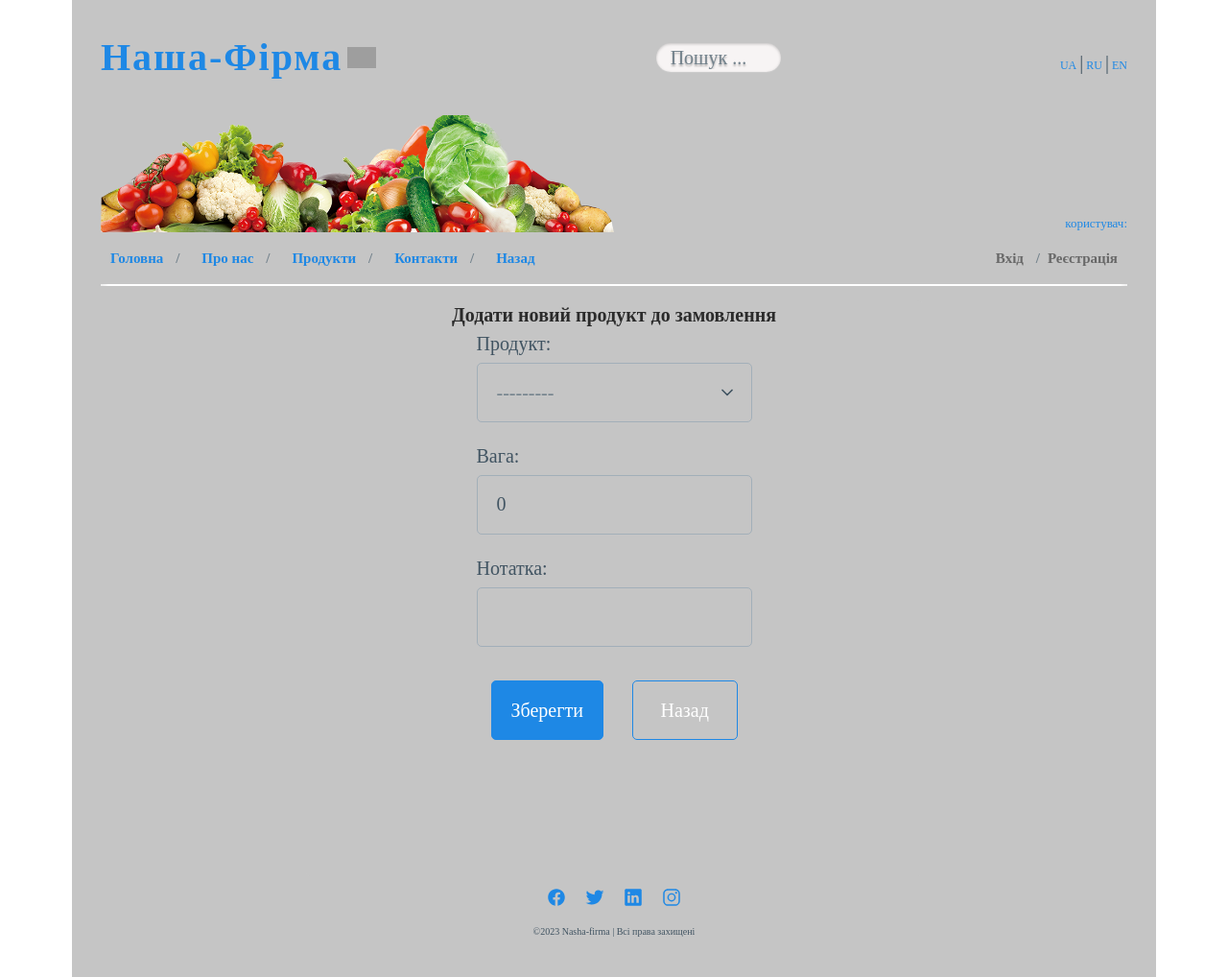
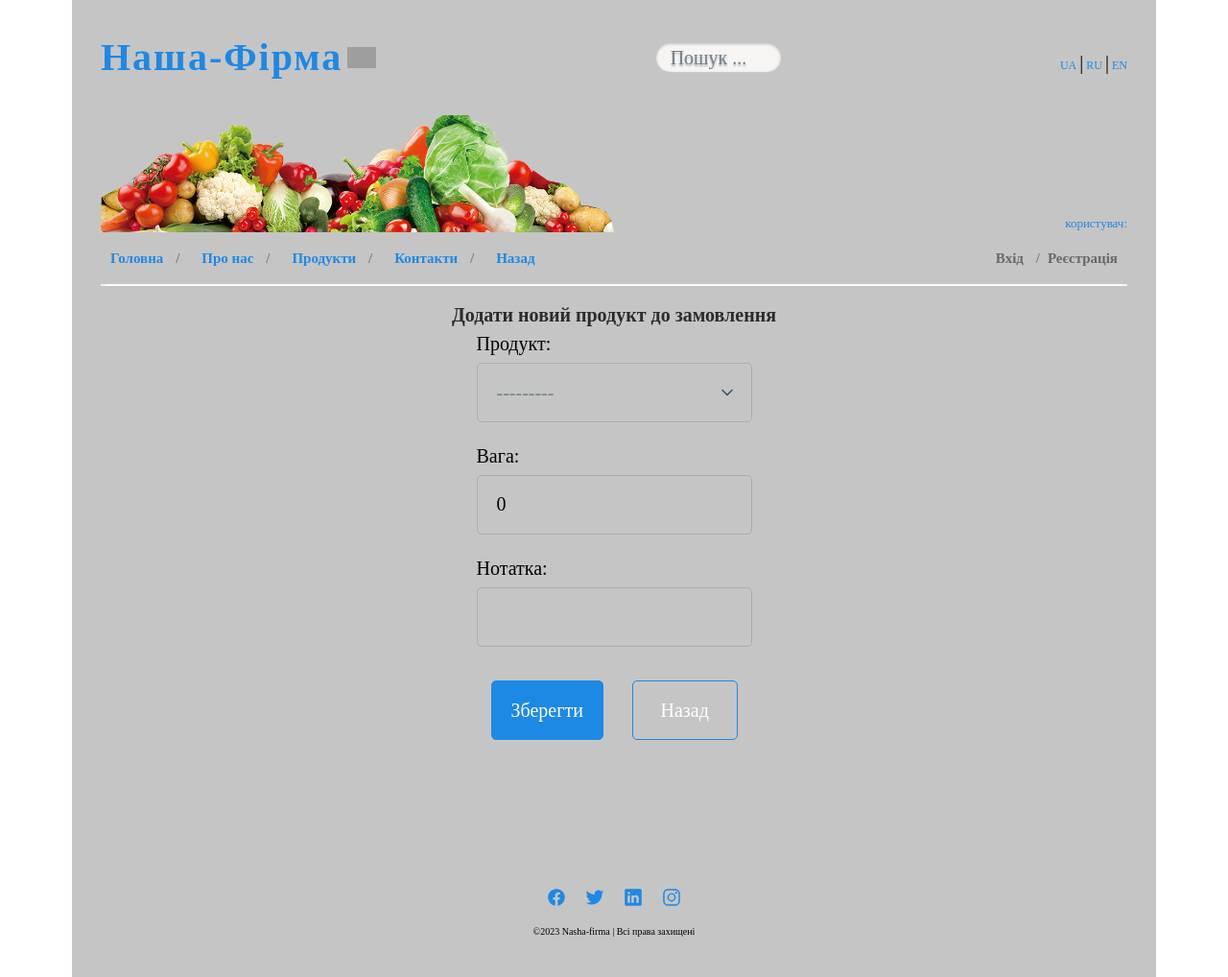
Before and after one commit to VadimTrubay/django_progect_nashafirma, a Django app: page /orders/add_item/1/ in a window 1280 px wide. Shown: the whole page at 96% size. Run offline with Django 4.2, Linux system fonts and the light colour scheme; data that the repository does not hold is empty; grey boxes are pictures that could not be loaded.

Commit message:
Update styles.css

```diff
--- a/nashafirma/static/css/styles.css
+++ b/nashafirma/static/css/styles.css
@@ -12,6 +12,7 @@
     --primary-hover: #1976d2;
     --primary-focus: rgba(30, 136, 229, 0.125);
     --primary-inverse: #FFF;
+    --color: rgb(0, 0, 0);
 }
 
 /* Blue Dark scheme (Auto) */
@@ -22,6 +23,7 @@
         --primary-hover: #2196f3;
         --primary-focus: rgba(30, 136, 229, 0.25);
         --primary-inverse: #FFF;
+        ---color: rgb(0, 0, 0);
     }
 }
 
@@ -44,7 +46,7 @@
     --brand-font: 'Times New Roman';
     --brand-background-color: #c5c5c5;
     --brand-second-color: #ffffff;
-    --table-text-color: #415462;
+    --table-text-color: #000000;
 }
 
 a {
@@ -126,11 +128,11 @@ body, ul, p {
 }
 
 .content {
-    max-width: 60%;
-    margin: 0 auto;
+    max-width: 500px;
     height: auto;
     min-height: 600px;
     margin-top: 15px;
+    margin-right: auto;
     margin-left: auto;
     padding-right: auto;
     background-color: var(--brand-background-color);
@@ -443,7 +445,7 @@ td {
 
 .note th,
 .note td {
-    font-size: 15px;
+    font-size: 12px;
 }
 
 table a {
```
